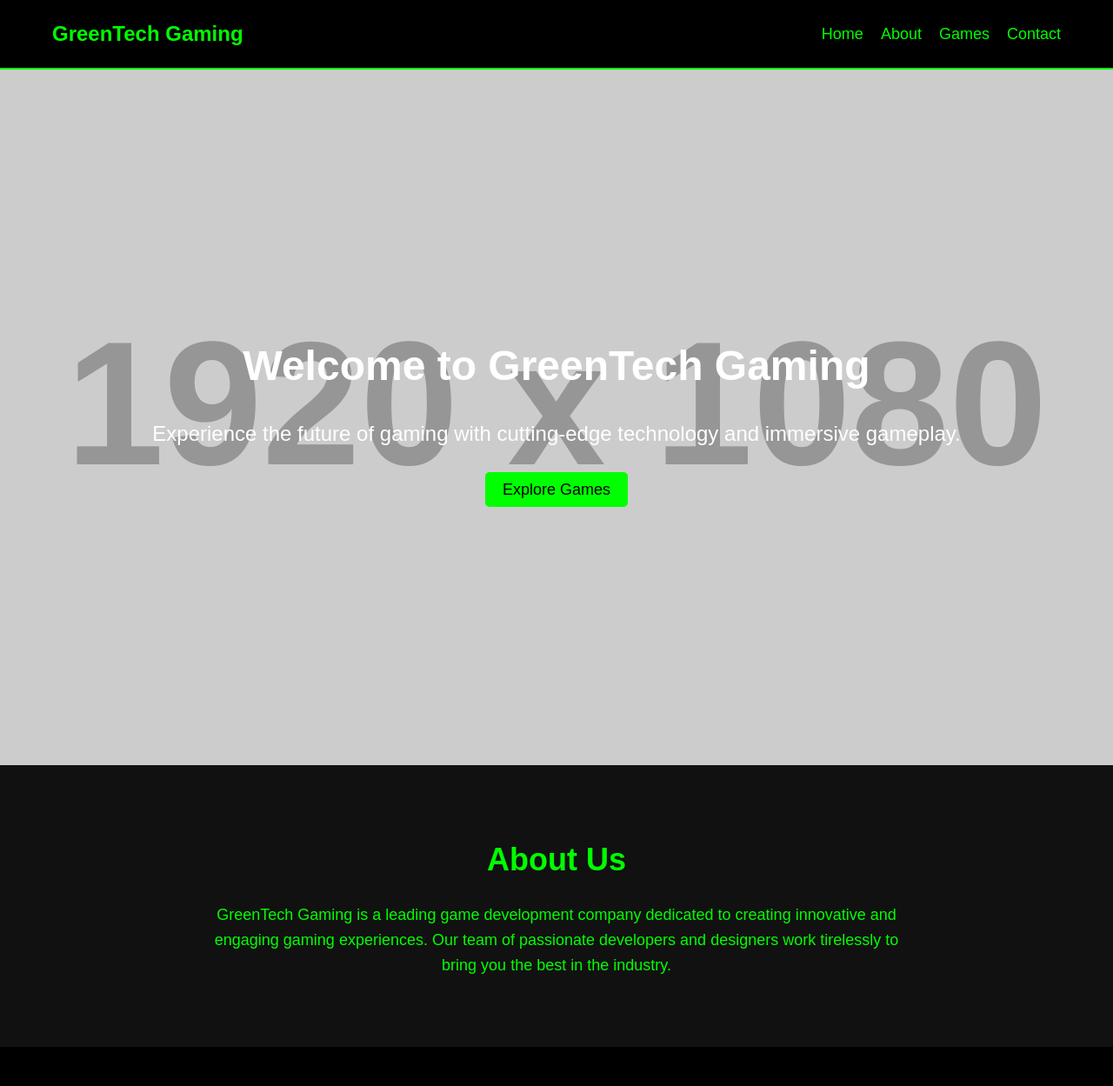
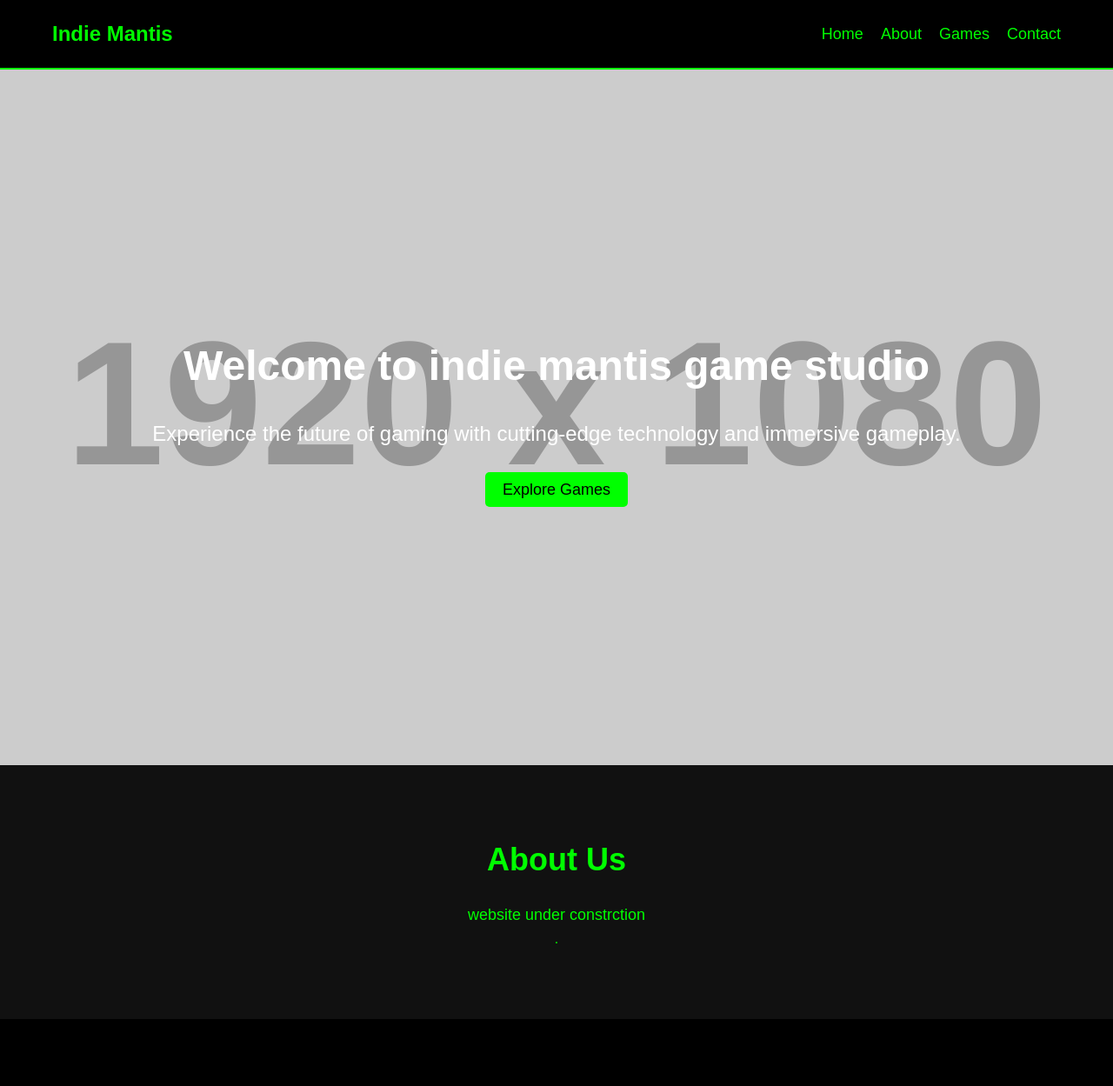
Before and after one commit to indiemantis/indiemantis.github.io, a plain HTML site: page index.html in a window 1280 px wide. Shown: the top 1249 px of the page at 87% size. Drawn offline with Linux system fonts and the light colour scheme; placeholder pictures from the web are drawn by us; a script that the page names is missing.

Commit message:
Update index.html

```diff
--- a/index.html
+++ b/index.html
@@ -11,7 +11,7 @@
   <header>
     <nav>
       <div class="logo">
-        <h1>GreenTech Gaming</h1>
+        <h1>Indie Mantis</h1>
       </div>
       <ul class="nav-links">
         <li><a href="#home">Home</a></li>
@@ -27,7 +27,7 @@
 
   <section id="home" class="hero">
     <div class="hero-content">
-      <h2>Welcome to GreenTech Gaming</h2>
+      <h2>Welcome to indie mantis game studio</h2>
       <p>Experience the future of gaming with cutting-edge technology and immersive gameplay.</p>
       <a href="#games" class="btn">Explore Games</a>
     </div>
@@ -36,8 +36,8 @@
   <section id="about" class="about">
     <div class="about-content">
       <h2>About Us</h2>
-      <p>GreenTech Gaming is a leading game development company dedicated to creating innovative and engaging gaming experiences. Our team of passionate developers and designers work tirelessly to bring you the best in the industry.</p>
-    </div>
+      <p>website under constrction</p>
+    </div>.
   </section>
 
   <section id="games" class="games">
@@ -72,7 +72,7 @@
   </section>
 
   <footer>
-    <p>&copy; 2023 GreenTech Gaming. All rights reserved.</p>
+    <p>&copy; 2025 indie mantis. All rights reserved.</p>
     <div class="social-icons">
       <a href="#"><i class="fab fa-facebook-f"></i></a>
       <a href="#"><i class="fab fa-twitter"></i></a>
```
